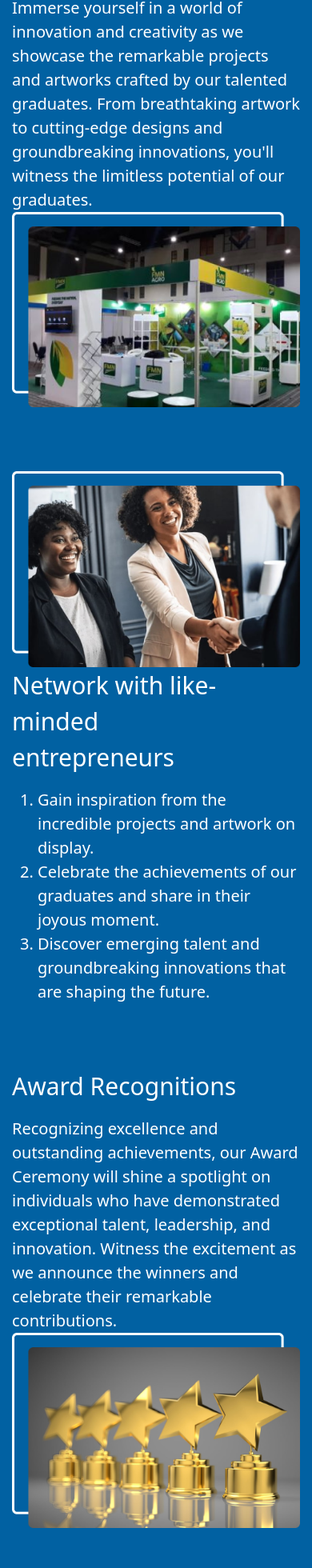
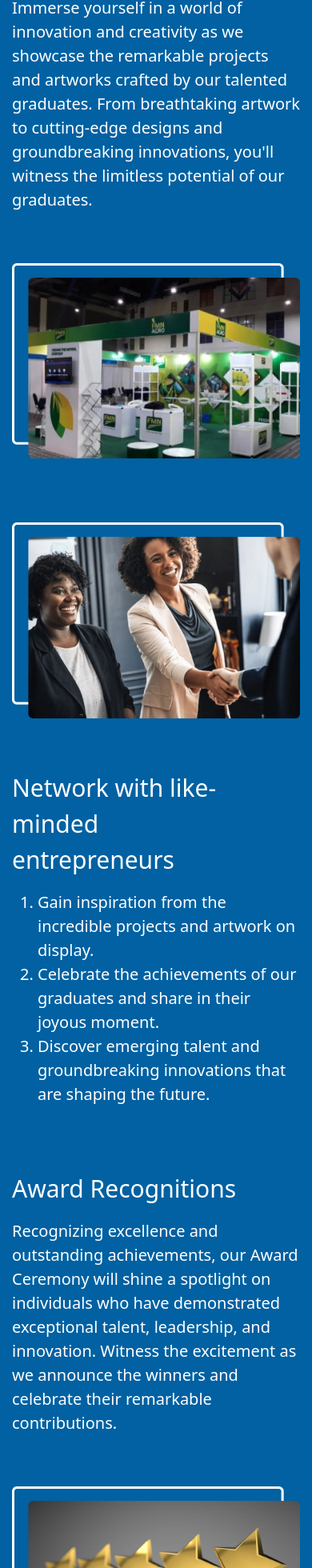
Before and after one commit to Jephthahndukwe/Ayoba, a React (Vite) app: page / in a window 390 px wide. Shown: the part 3912-5872 px from the top of the page at 80% size. Built offline with nearby package versions, Linux system fonts and the light colour scheme.

Commit message:
first commit

```diff
--- a/src/Component/Navbar.jsx
+++ b/src/Component/Navbar.jsx
@@ -2,7 +2,6 @@ import ayoba from '../assets/ayoba.png'
 import logo from '../assets/ADANIAN LOGO 1.png'
 import { Link } from 'react-router-dom'
 import PropTypes from 'prop-types';
-import { FaBars } from 'react-icons/fa';
 
 const Navbar = ({ setShowSponsorBox, setShowExhibitorBox }) => {
   const handleSponsorClick = () => {
--- a/src/Homepage/Gain.jsx
+++ b/src/Homepage/Gain.jsx
@@ -12,7 +12,7 @@ const Gain = () => {
                 <h2 className='text-[30px] text-[#fff] font-[500]'>Exhibition Booth</h2>
                 <p className='lg:w-[536px] text-[20px] mt-[1rem] text-[#fff] font-[400]'>Immerse yourself in a world of innovation and creativity as we showcase the remarkable projects and artworks crafted by our talented graduates. From breathtaking artwork to cutting-edge designs and groundbreaking innovations, you&apos;ll witness the limitless potential of our graduates.</p>
             </div>
-            <div>
+            <div className='lg:mt-0 xs:mt-[4rem]'>
                 <img src={group} />
             </div>
         </div>
@@ -20,7 +20,7 @@ const Gain = () => {
             <div>
                 <img src={group2} />
             </div>
-            <div>
+            <div className='lg:mt-0 xs:mt-[4rem]'>
                 <h2 className='text-[30px] text-[#fff] font-[500]'>Network with like-minded <br/> entrepreneurs</h2>
                 <ul className='lg:w-[536px] text-[20px] mt-[1rem] text-[#fff] font-[400] list-decimal ms-[2rem]'>
                     <li>Gain inspiration from the incredible projects and artwork on display.</li>
@@ -34,7 +34,7 @@ const Gain = () => {
                 <h2 className='text-[30px] text-[#fff] font-[500]'>Award Recognitions</h2>
                    <p className='lg:w-[536px] text-[20px] mt-[1rem] text-[#fff] font-[400]'>Recognizing excellence and outstanding achievements, our Award Ceremony will shine a spotlight on individuals who have demonstrated exceptional talent, leadership, and innovation. Witness the excitement as we announce the winners and celebrate their remarkable contributions.</p>
             </div>
-            <div>
+            <div className='lg:mt-0 xs:mt-[4rem]'>
                 <img src={group3} />
             </div>
         </div>
@@ -42,7 +42,7 @@ const Gain = () => {
             <div>
                 <img src={group4} />
             </div>
-            <div>
+            <div className='lg:mt-0 xs:mt-[4rem]'>
                 <h2 className='text-[30px] text-[#fff] font-[500]'>Investment and fund-raising <b/> opportunities</h2>
                    <p className='lg:w-[536px] text-[20px] mt-[1rem] text-[#fff] font-[400]'>Lorem ipsum dolor sit amet consectetur. Ac ipsum sit aenean ipsum arcu tempor commodo libero quis. Fames ullamcorper lectus scelerisque accumsan faucibus. Egestas dolor.</p>
             </div>
```
